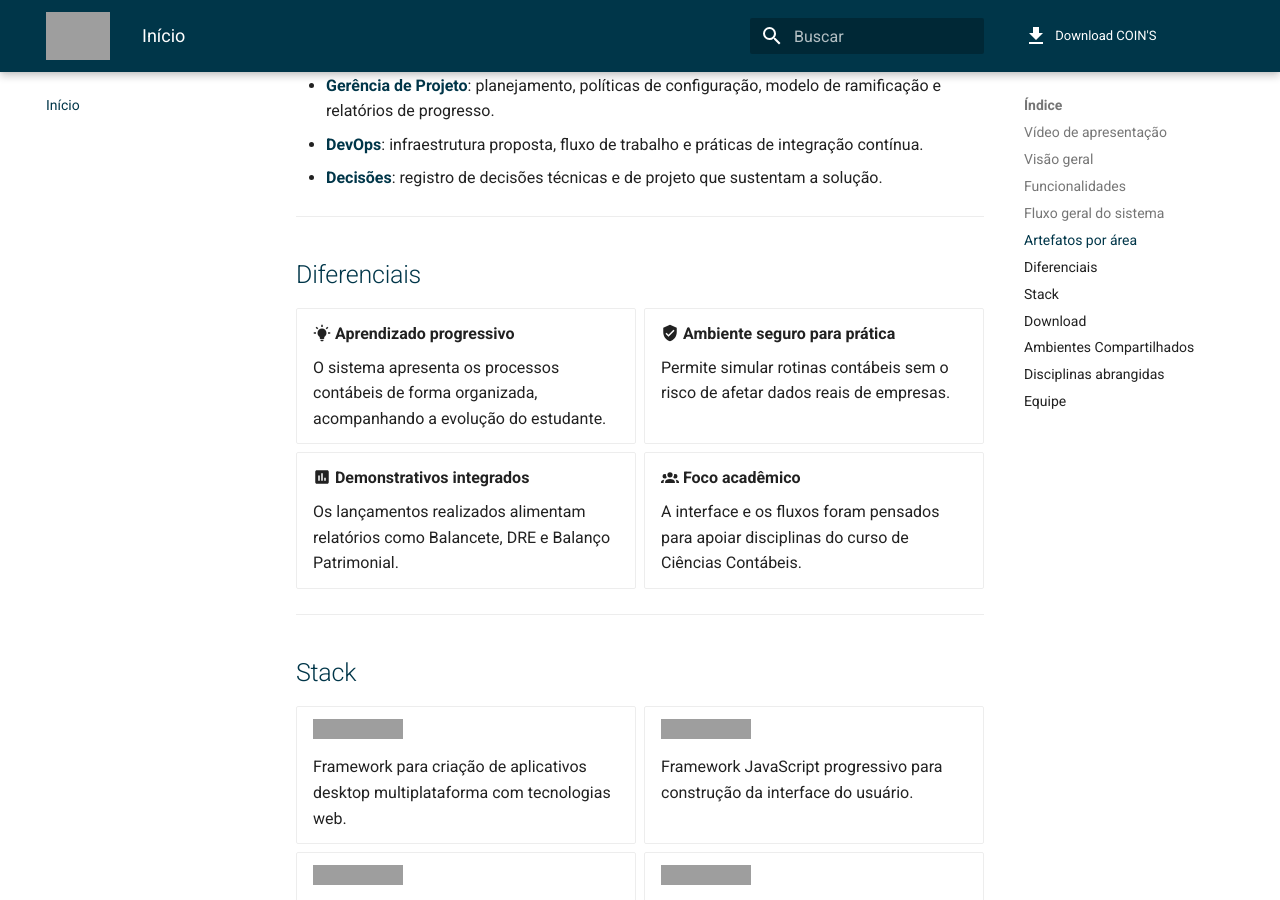
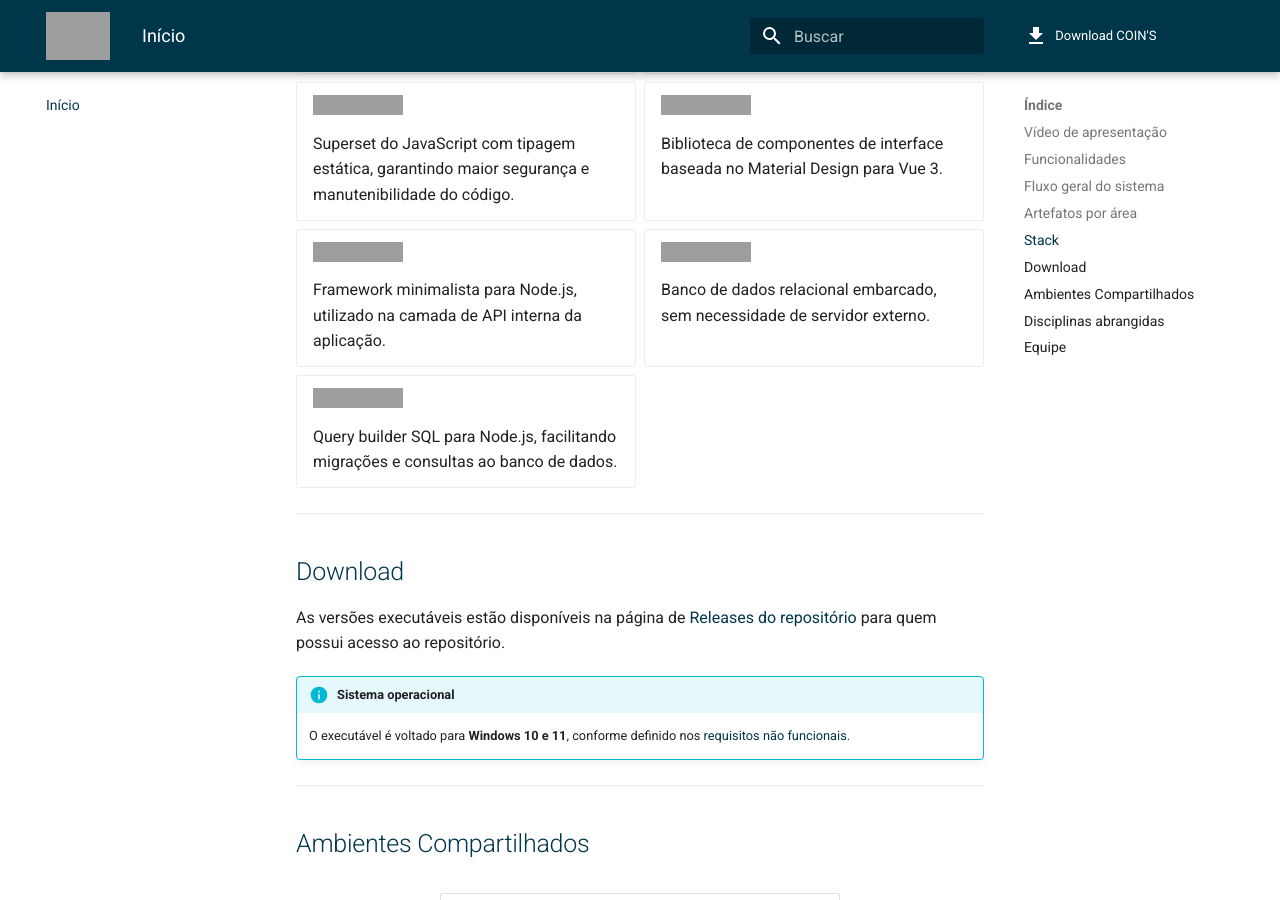
Before and after one commit to NES-Contabilidade-Integrada/doc-coins2026.1, an MkDocs documentation site: the page built from docs/index.md, in a window 1280 px wide and 900 px high, scrolled down 2678 px. Built offline with MkDocs 1.6.1 and Material for MkDocs 9.7.7, drawn with Linux system fonts in a browser that asks for light colours; comment, search, counter and statistics services are not loaded; some of the changed text lies outside the part shown; grey boxes are pictures that could not be loaded.

Commit message:
docs(index): remove visão geral and diferenciais sections
Co-Authored-By: Claude Sonnet 4.6 <noreply@anthropic.com>

```diff
--- a/docs/index.md
+++ b/docs/index.md
@@ -10,30 +10,6 @@ O sistema foi criado para preencher uma lacuna no curso de Ciências Contábeis:
 
 <div style="text-align:center;">
 <iframe width="560" height="315" src="https://www.youtube.com/embed/u8mYq7SuCC4" title="YouTube video player" frameborder="0" allow="accelerometer; autoplay; clipboard-write; encrypted-media; gyroscope; picture-in-picture; web-share" allowfullscreen></iframe>
-</div>
-
----
-
-## Visão geral
-
-<div class="grid cards" markdown>
-
-- :material-school: **Finalidade**
-
-    Apoiar o ensino prático de contabilidade para alunos dos primeiros semestres.
-
-- :material-desktop-classic: **Formato**
-
-    Aplicativo desktop educacional desenvolvido com tecnologias web.
-
-- :material-book-open-page-variant: **Uso didático**
-
-    Permite praticar lançamentos, consultas e geração de demonstrativos contábeis.
-
-- :material-domain: **Instituição**
-
-    Desenvolvido pelo Núcleo de Práticas de Engenharia de Software (FACOM/UFMS) em parceria com a ESAN/UFMS.
-
 </div>
 
 ---
@@ -78,30 +54,6 @@ A documentação reúne os principais entregáveis do projeto, organizados por
 - **[Gerência de Projeto](gerencia-projeto/plano-do-projeto.md)**: planejamento, políticas de configuração, modelo de ramificação e relatórios de progresso.
 - **[DevOps](devops/visao-geral.md)**: infraestrutura proposta, fluxo de trabalho e práticas de integração contínua.
 - **[Decisões](decisoes/decisoes.md)**: registro de decisões técnicas e de projeto que sustentam a solução.
-
----
-
-## Diferenciais
-
-<div class="grid cards" markdown>
-
-- :material-lightbulb-on: **Aprendizado progressivo**
-
-    O sistema apresenta os processos contábeis de forma organizada, acompanhando a evolução do estudante.
-
-- :material-shield-check: **Ambiente seguro para prática**
-
-    Permite simular rotinas contábeis sem o risco de afetar dados reais de empresas.
-
-- :material-chart-box: **Demonstrativos integrados**
-
-    Os lançamentos realizados alimentam relatórios como Balancete, DRE e Balanço Patrimonial.
-
-- :material-account-group: **Foco acadêmico**
-
-    A interface e os fluxos foram pensados para apoiar disciplinas do curso de Ciências Contábeis.
-
-</div>
 
 ---
 
```
